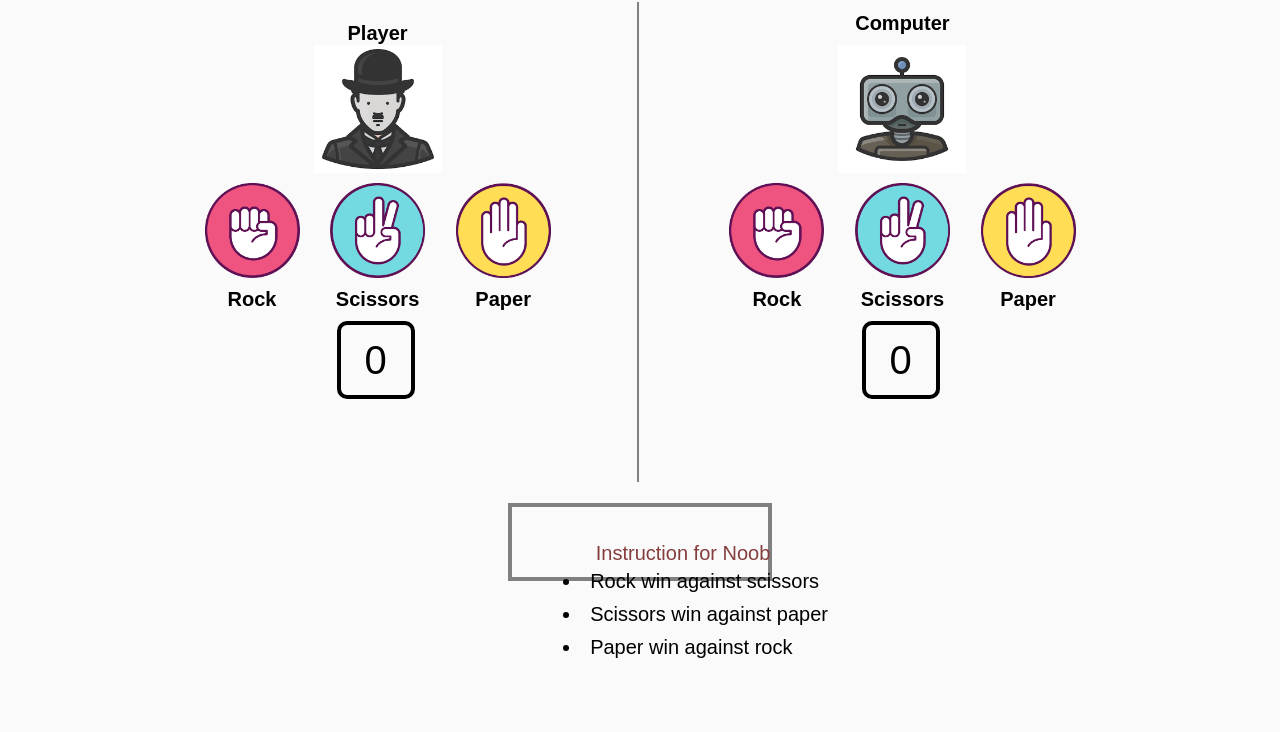
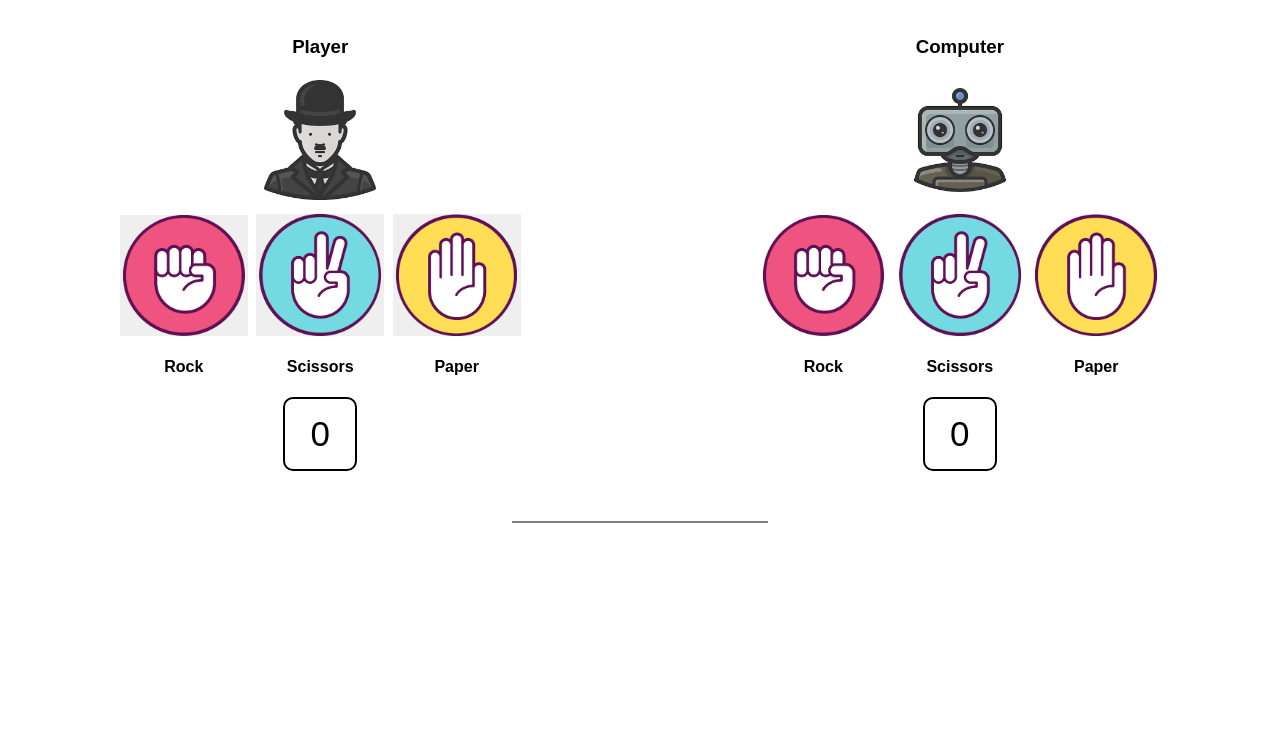
Before and after one commit to hungthezorba/RockPaperScissors, a plain HTML site: page index.html in a window 1280 px wide. Shown: the part 68-800 px from the top of the page. Drawn offline with Linux system fonts and the light colour scheme.

Commit message:
rework html layout, css layout

```diff
--- a/CSS/styles.css
+++ b/CSS/styles.css
@@ -1,165 +1,99 @@
-*{
+/*Global*/
+
+body {
+  font-family: sans-serif, serif, arial;
   margin: 0;
   padding: 0;
   border: 0;
-  font-family: sans-serif;
-  font-size: 20px;
 }
 
-h1 {
+img {
+  max-width: 95%;
+  width: 128px;
+  display: block;
+}
+
+button {
+  border-style: none;
+  outline: none;
+  margin: 0;
+  padding: 0;
+}
+
+.container {
+  width: 85%;
+  margin: auto;
+  overflow: hidden;
+}
+
+/*Header*/
+
+header {
+  text-align: center;
+}
+
+/*Playground*/
+
+#playground {
+  margin-top: 5px;
+  text-align: center;
+}
+
+.container #human {
+  float: left;
+  margin-left: 2%;
+}
+
+#human img{
+  text-align: center;
+  margin: 0 auto;
+}
+
+.container #computer {
+  float: right;
+  margin-right: 2%;
+}
+
+#computer img{
+  text-align: center;
+  margin: 0 auto;
+}
+
+
+.box {
+
+  margin: 10px 2px 0px 2px;
+  display: inline-block;
+}
+
+.score-board {
+  border: 2px solid black;
+  height: 70px;
+  width: 70px;
+  margin: 0 auto;
+  border-radius: 10px;
+}
+
+.score-board span {
+  line-height: 70px;
   font-size: 35px;
 }
 
-ul li {
-  padding: 5px;
-  vertical-align: center;
-  list-style-position: inside;
+/*Result*/
+
+#result {
+  text-align: center;
 }
 
-h4 {
-  margin-top: 10px;
+#result .container {
+  margin-bottom: 50px;
+  border-bottom: 2px solid gray;
+  height: 50px;
+  width: 20%;
 }
 
-button {
-  outline: none;
-  background-color:inherit;
-}
-
+/*Animation*/
 .active-button {
   transform: scale(1.2);
   transition: all 1.5s;
 }
-
-img {
-  max-width: 95%;
-}
-
-
-.main-container {
-  position: absolute;
-  width: 100%;
-  height: 100%;
-  background-color: #fafafa;
-}
-
-.welcome {
-  position: relative;
-  text-align: center;
-  top: 15px;
-}
-
-.player {
-  width: 128px;
-  height: 128px;
-}
-
-.robot {
-  width: 128px;
-  height: 128px;
-}
-
-.container section {
-  display: inline-block;
-}
-
-.playground div {
-  display: inline-block;
-  margin: 10px;
-}
-
-.human {
-  position: relative;
-  top: 50px;
-  text-align: center;
-  left: 15%;
-  float: left;
-}
-
-.human h2 {
-  position: relative;
-
-}
-
-.vertical-line {
-  border-right: 2px solid gray;
-  height: 60%;
-  position: absolute;
-  left: 50%;
-  margin-left: -3px;
-  top: 70px;
-}
-
-.computer {
-  position: relative;
-  top: 50px;
-  text-align: center;
-  right: 15%;
-  float: right;
-}
-
-.computer h2 {
-  position: relative;
-  bottom: 10px;
-}
-
-.rock {
-  height: 100px;
-  width: 100px
-}
-
-.paper {
-
-  height: 100px;
-  width: 100px;
-}
-
-.scissors {
-  height: 100px;
-  width: 100px;
-}
-
-.score-board {
-  position: relative;
-  border: 4px solid black;
-  border-radius: 10px;
-  height: 70px;
-  width: 70px;
-  top: 10px;
-  left: 39%;
-}
-
-.score-board span {
-  line-height: 70px;
-  font-size: 200%
-}
-
-.rule span {
-  color: #863d3d;
-  position: relative;
-  left: 3%;
-}
-
-.rule {
-  position: relative;
-  top: 570px;
-  width: 85%;
-  left: 15%;
-}
-
-.result {
-  position: absolute;
-  margin-top: 50px;
-  border: 4px solid gray;
-  height: 70px;
-  width: 20%;
-  top: 70%;
-  left: 50%;
-  transform: translate(-50%, -50%);
-}
-
-.result p {
-  position: relative;
-  font-size: 150%;
-  text-align: center;
-  top: 15px;
-}
--- a/Js/script.js
+++ b/Js/script.js
@@ -48,10 +48,10 @@ function checkScore() {
     rockBtn.disabled = true;
     paperBtn.disabled = true;
     scissorsBtn.disabled = true;
-    announcement('you');
+    announcement('You');
   }
   else if (computer_score == 5) {
-    announcement('computer')
+    announcement('Computer')
     rockBtn.disabled = true;
     paperBtn.disabled = true;
     scissorsBtn.disabled = true;
@@ -69,5 +69,5 @@ function removeTransform(e) {
 }
 
 function announcement(winner) {
-  document.getElementById('result').textContent = winner + ' win'
+  document.getElementById('resultText').textContent = winner + ' win'
 }
--- a/index.html
+++ b/index.html
@@ -1,71 +1,66 @@
-<DOCTYPE! html>
+<DOCTYPE! hmtl>
 <html>
   <head>
-    <title>Rock Paper Scissors</title>
-    <link rel="stylesheet" type="text/css" href="CSS/styles.css" />
+    <link rel='stylesheet' type='text/css' href='CSS/styles.css' />
   </head>
   <body>
-    <div class='main-container'>
-      <div class="welcome">
-        <h1>Rock Paper Scissors</h1>
+    <header>
+      <div class='container'>
+        <h1>ROCK PAPER SCISSORS</h1>
       </div>
-      <div class="container">
-        <section class="human">
-          <h2>Player</h2>
-          <img src="images/user.png" class="player" />
-        <div class="playground">
-        <div class="rock">
-          <button id='Rock'><img src="images/rock.png" /></button>
+    </header>
+    <section id='playground'>
+      <div class='container'>
+        <div id='human'>
+            <h3>Player</h3>
+            <img src='images/user.png' />
+          <div class='box'>
+            <button id='Rock'><img src='images/rock.png' /></button>
             <h4>Rock</h4>
           </div>
-        <div class="scissors">
+          <div class='box'>
             <button id='Scissors'><img src='images/scissors.png' /></button>
             <h4>Scissors</h4>
           </div>
-        <div class="paper">
+          <div class='box'>
             <button id='Paper'><img src='images/paper.png' /></button>
             <h4>Paper</h4>
           </div>
+          <div class='score-board'>
+            <span id='humanScore'>0</span>
           </div>
-      <div class="score-board">
-        <span id="humanScore">0</span>
+        </div>
+        <div id='computer'>
+          <h3>Computer</h3>
+          <img src='images/robot.png' />
+          <div class='box'>
+            <img id='rockCom' src='images/rock.png'/>
+            <h4>Rock</h4>
+          </div>
+          <div class='box'>
+            <img id='scissorsCom'src='images/scissors.png'/>
+            <h4>Scissors</h4>
+          </div>
+          <div class='box'>
+            <img id='paperCom' src='images/paper.png'/>
+            <h4>Paper</h4>
+          </div>
+          <div class='score-board'>
+            <span id='computerScore'>0</span>
+          </div>
+        </div>
       </div>
     </section>
-    <div class='vertical-line'></div>
-    <section class="computer">
-      <h2>Computer</h2>
-      <img src="images/robot.png" class="robot" />
-      <div class="playground">
-        <div class="rock">
-          <img id='rockCom' src="images/rock.png" />
-          <h4>Rock</h4>
-        </div>
-        <div class="scissors">
-          <img id='scissorsCom' src='images/scissors.png' />
-          <h4>Scissors</h4>
-        </div>
-        <div class="paper">
-          <img id='paperCom'src='images/paper.png' />
-          <h4>Paper</h4>
-        </div>
-      </div>
-      <div class="score-board">
-        <span id="computerScore">0</span>
+    <section id='result'>
+      <div class='container'>
+        <h3 id='resultText'></h3>
       </div>
     </section>
+    <footer>
+      <div>
+
       </div>
-    <div class="result">
-      <p id='result'></p>
-    </div>
-    <div class="rule">
-      <span>Instruction for Noob</span>
-      <ul>
-        <li>Rock win against scissors</li>
-        <li>Scissors win against paper</li>
-        <li>Paper win against rock</li>
-      </ul>
-    </div>
-  </div>
-  <script src="Js/script.js"></script>
+    </footer>
+  <script src='Js/script.js'></script>
   </body>
 </html>
```
Also changed, not shown: 2 other files. Lines whose indentation alone changed are shown as unchanged.
